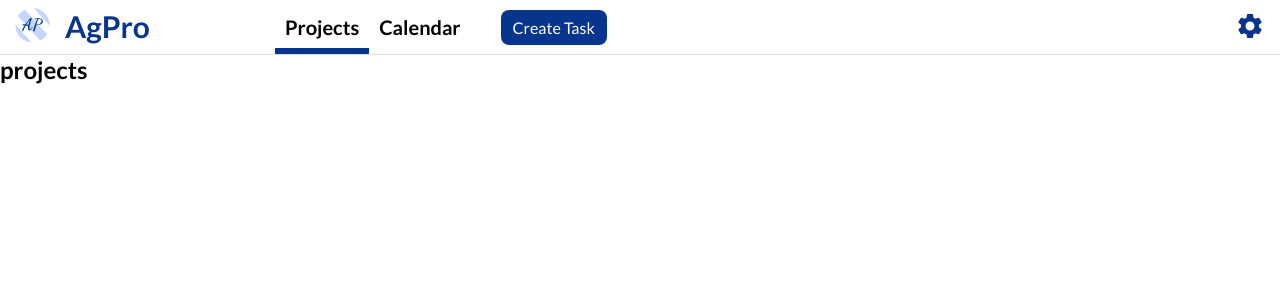
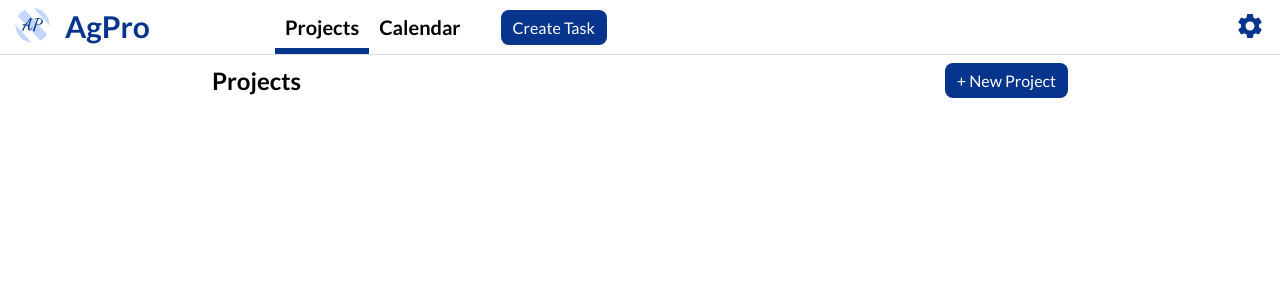
Before and after one commit to suriyakishoreks/agpro-app, a React (Create React App) app: page /agpro-app/projects in a window 1280 px wide. Shown: the top 300 px of the page. Built offline with nearby package versions, Linux system fonts and the light colour scheme.

Commit message:
projects page progress

```diff
--- a/src/components/layout/MainContent.jsx
+++ b/src/components/layout/MainContent.jsx
@@ -2,6 +2,7 @@ import React from "react";
 import { Routes, Route, Navigate } from 'react-router-dom';
 // components
 import Project from "../page/Project";
+import Projects from "../page/Projects";
 // styles
 import styles from '../../styles/components/layout/MainContent.module.scss';
 
@@ -13,7 +14,7 @@ export default function MainContent() {
             <Route path="/">
                <Route index element={<Navigate to="/projects" />} />
                <Route path="projects">
-                  <Route index element={<h1>projects</h1>} />
+                  <Route index element={<Projects />} />
                   <Route path=":projectId" element={<Project />}>
                      <Route path="board" element={<h1>board</h1>} />
                      <Route path="backlog" element={<h1>backlog</h1>} />
--- a/src/components/page/Projects.jsx
+++ b/src/components/page/Projects.jsx
@@ -0,0 +1,17 @@
+import React from "react";
+// components
+import StyledButton from "../ui/StyledButton";
+// styles
+import styles from "../../styles/components/page/Projects.module.scss";
+
+export default function Projects() {
+
+   return (
+      <div className={styles.container}>
+         <div className={styles.headingContainer}>
+            <h1>Projects</h1>
+            <StyledButton title="+ New Project" customStyles={{ marginLeft: '30px' }} />
+         </div>
+      </div>
+   );
+}
--- a/src/components/ui/Header.jsx
+++ b/src/components/ui/Header.jsx
@@ -1,5 +1,7 @@
 import React from "react";
 import { Link, useLocation } from "react-router-dom";
+// components
+import StyledButton from "../ui/StyledButton";
 // styles
 import logo from '../../assets/AgPro.svg';
 import settingIcon from '../../assets/settings.svg';
@@ -21,7 +23,7 @@ export default function Header() {
             <nav>
                <NavItem title="Projects" route="/projects" active={location?.pathname?.includes('/projects')} />
                <NavItem title="Calendar" route="/calendar" active={location?.pathname?.includes('/calendar')} />
-               <button className={styles.taskButton}>Create Task</button>
+               <StyledButton title="Create Task" customStyles={{ marginLeft: '30px' }} />
             </nav>
             <button>
                <img className={styles.settingIcon} src={settingIcon} alt="Settings Icon" height="30px" width="30px" />
--- /dev/null
+++ b/src/components/ui/StyledButton.jsx
@@ -0,0 +1,10 @@
+import React from 'react';
+// styles
+import styles from '../../styles/components/ui/StyledButton.module.scss';
+
+export default function StyledButton({ customStyles, title }) {
+
+   return (
+      <button className={styles.styledButton} style={customStyles}>{title}</button>
+   );
+}
--- /dev/null
+++ b/src/styles/components/page/Projects.module.scss
@@ -0,0 +1,15 @@
+.container {
+   height: 100%;
+   width: 100%;
+   display: flex;
+   justify-content: center;
+   padding: 0 15%;
+}
+.headingContainer {
+   display: flex;
+   width: 100%;
+   height: 50px;
+   padding: 0 20px;
+   justify-content: space-between;
+   align-items: center;
+}
--- a/src/styles/components/ui/Header.module.scss
+++ b/src/styles/components/ui/Header.module.scss
@@ -54,23 +54,6 @@
       cursor: pointer;
    }
 }
-.taskButton {
-   margin-left: 30px;
-   padding: 8px 12px;
-   font-size: 16px;
-   color: #ffffff;
-   font-family: Lato;
-   font-weight: 500;
-   border: none;
-   border-radius: 8px;
-   background-color: $FontThemeColor;
-   transition: all 150ms linear;
-   cursor: pointer;
-   &:hover {
-      background-color: $HoverFontThemeColor;
-      transform: scale(1.02);
-   }
-}
 .settingIcon {
    transition: transform 200ms linear;
    &:hover {
--- /dev/null
+++ b/src/styles/components/ui/StyledButton.module.scss
@@ -0,0 +1,18 @@
+@use "../../variables" as *;
+
+.styledButton {
+   padding: 8px 12px;
+   font-size: 16px;
+   color: #ffffff;
+   font-family: Lato;
+   font-weight: 500;
+   border: none;
+   border-radius: 8px;
+   background-color: $FontThemeColor;
+   transition: all 150ms linear;
+   cursor: pointer;
+   &:hover {
+      background-color: $HoverFontThemeColor;
+      transform: scale(1.02);
+   }
+}
```
